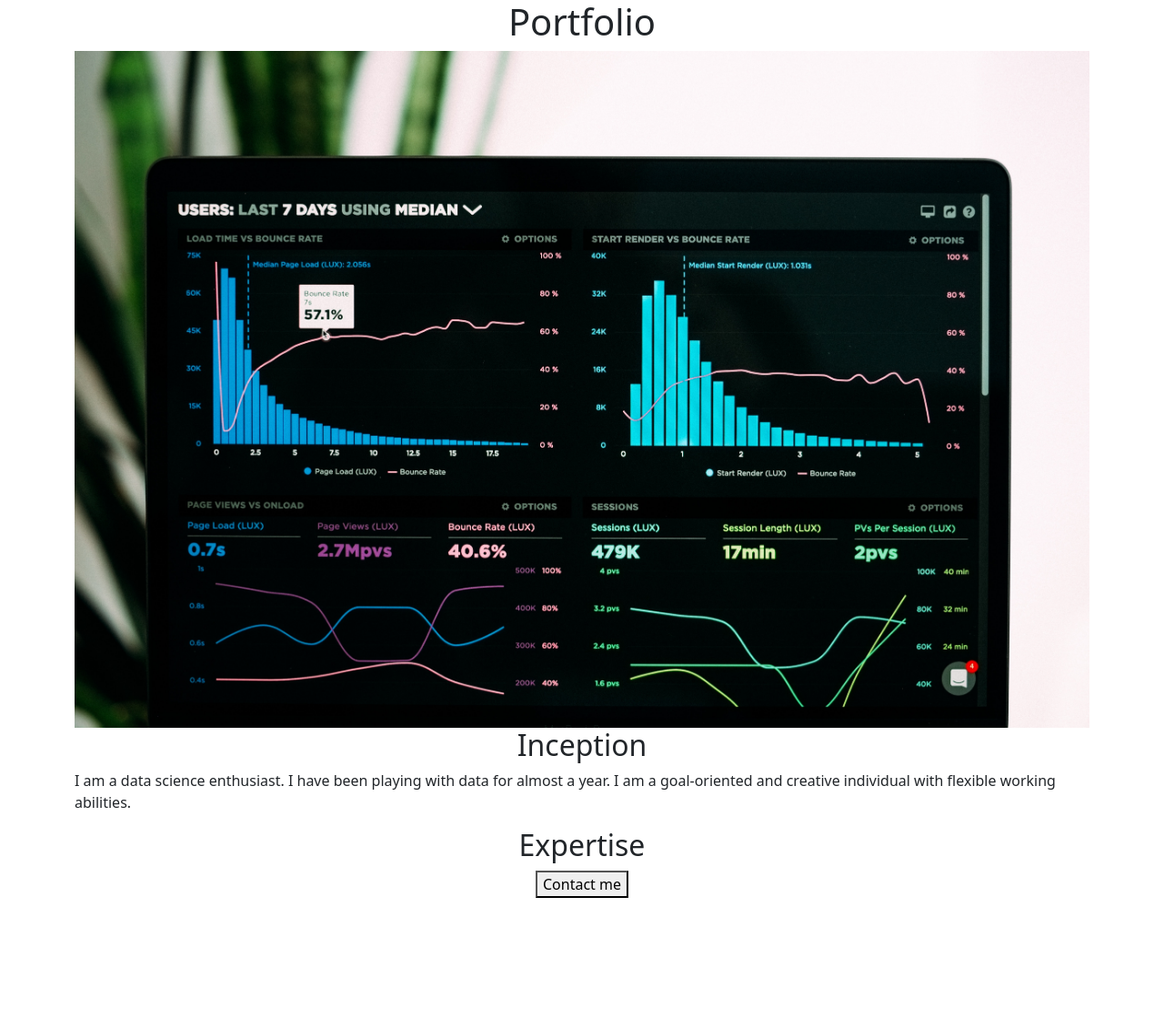
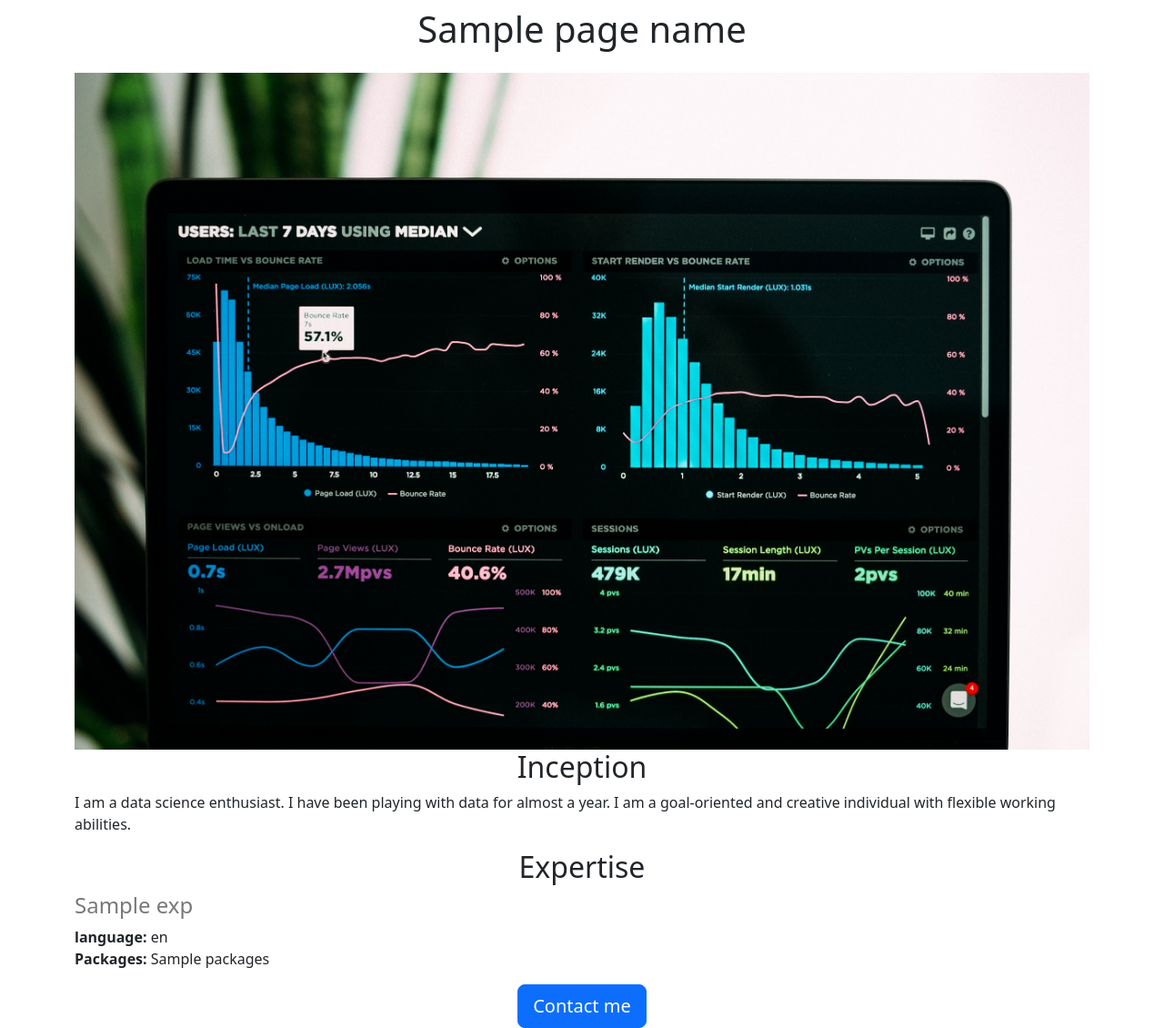
Before and after one commit to Zabidin24/Portfolio-website-v2, a Flask app: template templates/home.html in a window 1280 px wide. Shown: the whole page at 91% size. Before the commit the page ends 987 px from the top, so only its background shows below. Run offline with Flask 2, Linux system fonts and the light colour scheme; the template is opened without the code that fills it: most values are stand-ins (such as "Sample title", 1, 10 or a date in 2020).

Commit message:
Rendered dynamic data

```diff
--- a/app.py
+++ b/app.py
@@ -2,8 +2,42 @@ from flask import Flask, render_template
 
 
 app=Flask(__name__)
+
+Expertise=[
+{
+  'id': 1,
+  'title': 'Data Analysis',
+  'language': 'python',
+  'Packages': 'Pandas, NumPy'
+  },
+{
+  'id': 2,
+  'title': 'Machine Learning',
+  'language': 'python',
+  'Packages': 'Pandas, Scikit-learn'
+  },
+{
+  'id': 3,
+  'title': 'Deep Learning',
+  'language': 'python',
+  'Packages': 'Pandas, Pytorch'
+  },
+{
+  'id': 4,
+  'title': 'Dashboard Designing',
+  'language': 'DAX, Data modeling',
+  'Application': 'PowerBI'
+  }
+
+
+
+]
+
+
 @app.route("/")
 def hello_world():
-  return render_template('home.html')
+  return render_template('home.html',
+                         exp=Expertise,
+                        page_name="portfolio")
 if __name__ =="__main__":
   app.run(host='0.0.0.0',debug=True)
--- a/templates/home.html
+++ b/templates/home.html
@@ -8,19 +8,32 @@
   <link href="https://cdn.jsdelivr.net/npm/bootstrap@5.2.3/dist/css/bootstrap.min.css" rel="stylesheet" integrity="sha384-rbsA2VBKQhggwzxH7pPCaAqO46MgnOM80zW1RWuH61DGLwZJEdK2Kadq2F9CUG65" crossorigin="anonymous">
 
 
-
-
 </head>
 <body>
   <div class="container" >
-   <h1 class="text-center"> Portfolio </h1>
+   <h1 class="text-center mt-2 mb-4"> {{page_name}} </h1>
   <img class="img-fluid"
 src="https://portfoliowebsite.zainabidin24.repl.co/static/Portfolio.jpg" >
  <h2 class="text-center"> Inception</h2>
   <p> I am a data science enthusiast. I have been playing with data for almost a year. I am a goal-oriented and creative individual with flexible working abilities.</p>
   <h2 class="text-center"> Expertise  </h2>
+    <div>
+      {% for ex in exp%}
+       <div style=" margin-bottom:16px;">
+         <h4 style="color:rgb(120,120,120);margin-
+          bottom:4px;">
+           {{ex['title']}} </h4>
+         <div>
+           <b>language:</b> {{ex['language']}}
+         </div>
+         <div>
+           <b>Packages:</b> {{ex['Packages']}}
+         </div>
+       </div>
+      {% endfor %}
+    </div>
   <div style="text-align:center;" >
-  <button> Contact me</button>
+  <button type="button" class="btn btn-primary btn-lg"> Contact me</button>
     </div>
   </div>
 </body>
```
